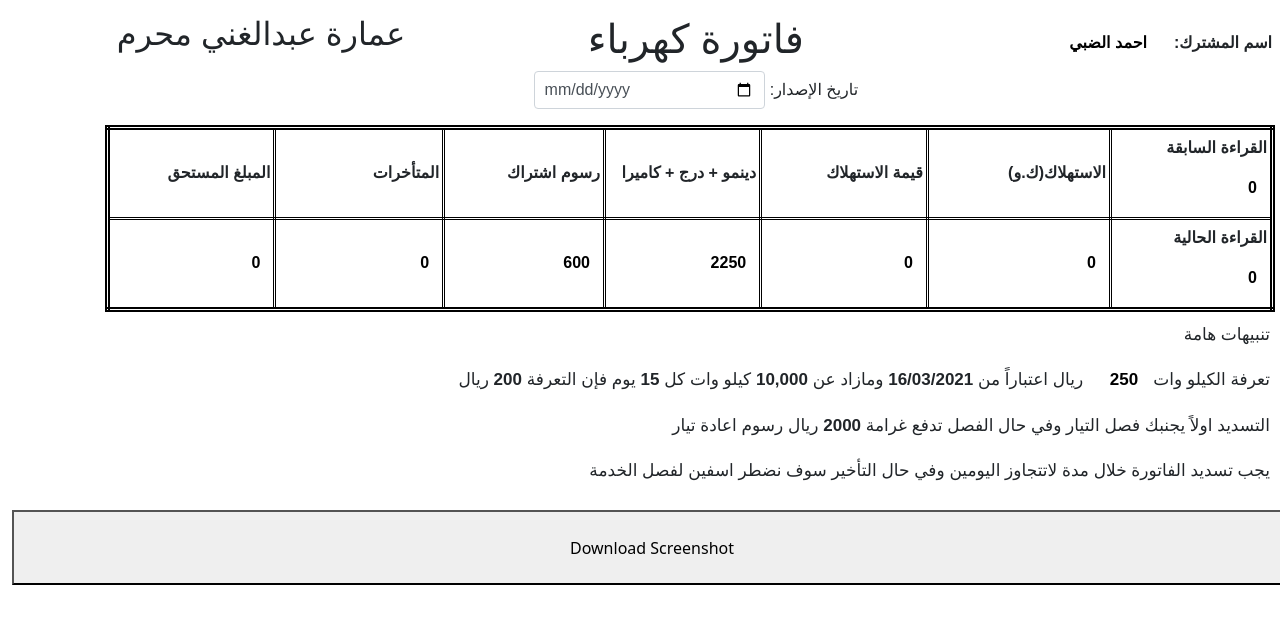
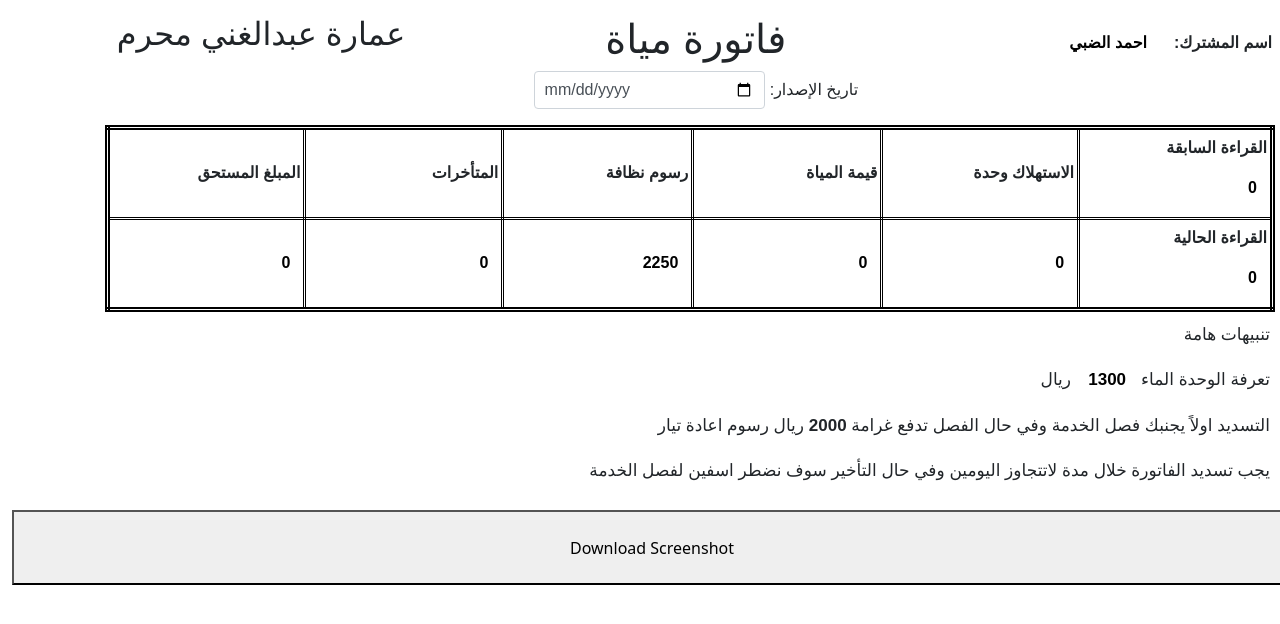
Before and after one commit to Ahmedaldhabi6/Ahmedaldhabi, a plain HTML site: page index.html in a window 1280 px wide. Drawn offline with nearby package versions, Linux system fonts and the light colour scheme.

Commit message:
Add files via upload

```diff
--- a/index.html
+++ b/index.html
@@ -163,7 +163,7 @@ input[type=number] {
 		</table>
 		</div>
 		<div class="mid">
-		    <h1 id='billtypetitle'>فاتورة كهرباء</h1>
+		    <h1 id='billtypetitle'>فاتورة مياة</h1>
 			<p>تاريخ الإصدار: <span id="issuedate"><input type="date" class="form-control issuedate" id="dateInput" placeholder="Select date"></span></p>
 		</div>
 		<div class="lft">
@@ -179,10 +179,10 @@ input[type=number] {
                 <input id='oldread' type="number" class="scndline brn" value="0">
               </div>
             </td>
-            <td>الاستهلاك(ك.و)</td>
-			<td>قيمة الاستهلاك</td>
-            <td>دينمو + درج + كاميرا</td>
-            <td>رسوم اشتراك</td>
+            <td>الاستهلاك وحدة</td>
+			<td>قيمة المياة</td>
+            <td>رسوم نظافة</td>
+
             <td>المتأخرات</td>
             <td>المبلغ المستحق</td>
 
@@ -203,9 +203,7 @@ input[type=number] {
             <td>
               <input id='extra' type="number" class="scndline brn" value="2250">
             </td>
-            <td>
-              <input id='subs' type="number" class="scndline brn" value="600">
-            </td>
+
             <td>
               <input id='late' type="number" class="scndline brn" value="0">
             </td>
@@ -215,8 +213,8 @@ input[type=number] {
           </tr>
         </table>
         <p class="notes">تنبيهات هامة</p>
-        <p class="notes">تعرفة الكيلو وات <span id="unitprice"><input id='eunitprice' type="number" class="brn unitprice" value="250"></span> ريال اعتباراً من 16/03/2021 ومازاد عن  10,000 كيلو وات كل 15 يوم فإن التعرفة 200 ريال</p>
-        <p class="notes">التسديد اولاً يجنبك فصل التيار وفي حال الفصل تدفع غرامة 2000 ريال رسوم اعادة تيار</p>
+        <p class="notes">تعرفة الوحدة الماء <span id="unitprice"><input id='eunitprice' type="number" class="brn unitprice" value="1300"></span> ريال</p>
+        <p class="notes">التسديد اولاً يجنبك فصل الخدمة وفي حال الفصل تدفع غرامة 2000 ريال رسوم اعادة تيار</p>
         <p class="notes">يجب تسديد الفاتورة خلال مدة لاتتجاوز اليومين وفي حال التأخير سوف نضطر اسفين لفصل الخدمة</p>
       </div>
     </div>
```
